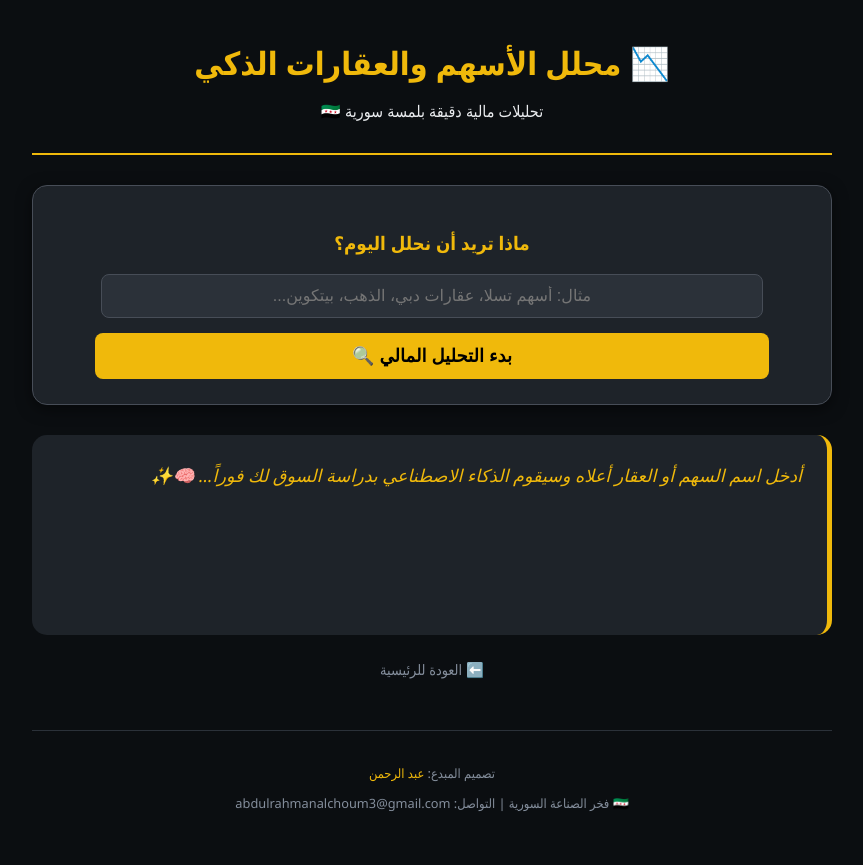
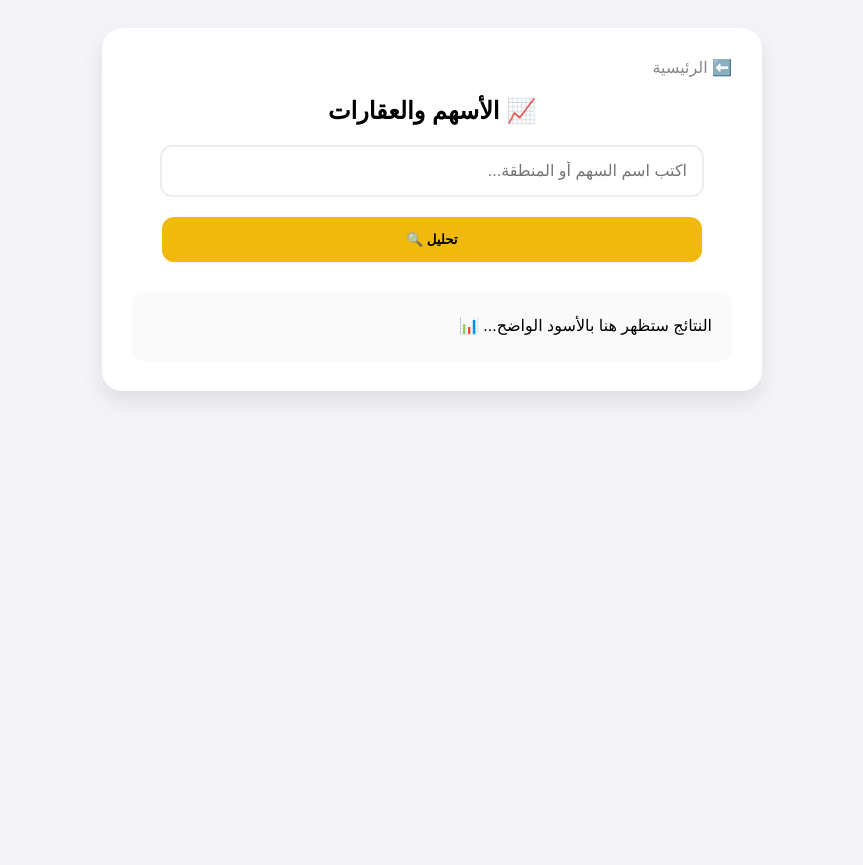
Before and after one commit to abdulrahmanalchoum3-ship-it/abdulrahmanalchoum3-ship-it, a Flask app: page /stocks_page in a window 1280 px wide. Shown: the whole page, without its empty margins (208-1071 px from the left). After the commit the page ends 401 px from the top, so only its background shows below. Run offline with Flask 3, Linux system fonts and the light colour scheme.

Commit message:
Update stocks.html

```diff
--- a/templates/stocks.html
+++ b/templates/stocks.html
@@ -1,81 +1,38 @@
 <!DOCTYPE html>
 <html lang="ar" dir="rtl">
 <head>
-    <meta charset="UTF-8">
-    <meta name="viewport" content="width=device-width, initial-scale=1.0">
-    <title>محلل الأسهم والعقارات | صناعة سورية 🇸🇾</title>
+    <meta charset="UTF-8"><title>الأسهم | عبدالرحمن AI</title>
     <style>
-        body { font-family: 'Segoe UI', Tahoma, Geneva, Verdana, sans-serif; background-color: #0b0e11; color: #eaecef; margin: 0; padding: 20px; text-align: center; }
-        header { border-bottom: 2px solid #f0b90b; padding-bottom: 15px; margin-bottom: 30px; }
-        .container { max-width: 800px; margin: 0 auto; }
-        .input-group { background: #1e2329; padding: 25px; border-radius: 15px; border: 1px solid #474d57; box-shadow: 0 4px 15px rgba(0,0,0,0.5); }
-        input { width: 85%; background: #2b3139; border: 1px solid #474d57; color: white; padding: 12px; border-radius: 8px; font-size: 16px; outline: none; margin-bottom: 15px; text-align: center; }
-        input:focus { border-color: #f0b90b; box-shadow: 0 0 10px rgba(240, 185, 11, 0.2); }
-        .analyze-btn { background: #f0b90b; color: #000; border: none; padding: 12px 40px; border-radius: 8px; font-weight: bold; cursor: pointer; font-size: 18px; transition: 0.3s; width: 90%; }
-        .analyze-btn:hover { background: #fcd535; transform: translateY(-2px); }
-        #result-box { margin-top: 30px; background: #1e2329; padding: 25px; border-radius: 15px; border-right: 5px solid #f0b90b; text-align: right; min-height: 150px; line-height: 1.8; font-size: 1.1em; color: #f0b90b; }
-        .home-link { display: inline-block; margin-top: 25px; color: #848e9c; text-decoration: none; font-size: 0.9em; transition: 0.3s; }
-        .home-link:hover { color: #f0b90b; }
-        footer { margin-top: 50px; padding: 20px; border-top: 1px solid #2b3139; color: #848e9c; font-size: 0.8em; }
+        body { font-family: sans-serif; background: #f4f4f9; padding: 20px; text-align: center; }
+        .card { background: #ffffff; padding: 30px; border-radius: 20px; box-shadow: 0 10px 25px rgba(0,0,0,0.1); max-width: 600px; margin: auto; }
+        input { width: 85%; padding: 15px; border: 2px solid #eee; border-radius: 12px; margin-bottom: 20px; font-size: 16px; }
+        .btn { background: #f0b90b; color: black; border: none; padding: 15px 40px; border-radius: 12px; font-weight: bold; cursor: pointer; width: 90%; }
+        #res-box { margin-top: 30px; padding: 20px; background: #fafafa; border-radius: 12px; text-align: right; color: #000; white-space: pre-wrap; line-height: 1.8; }
     </style>
 </head>
 <body>
-
-<div class="container">
-    <header>
-        <h1 style="color: #f0b90b; margin-bottom: 5px;">📉 محلل الأسهم والعقارات الذكي</h1>
-        <p>تحليلات مالية دقيقة بلمسة سورية 🇸🇾</p>
-    </header>
-
-    <div class="input-group">
-        <h3 style="color: #f0b90b;">ماذا تريد أن نحلل اليوم؟</h3>
-        <input type="text" id="target-name" placeholder="مثال: أسهم تسلا، عقارات دبي، الذهب، بيتكوين...">
-        <br>
-        <button class="analyze-btn" onclick="runAnalysis()">بدء التحليل المالي 🔍</button>
-    </div>
-
-    <div id="result-box">
-        <i>أدخل اسم السهم أو العقار أعلاه وسيقوم الذكاء الاصطناعي بدراسة السوق لك فوراً... 🧠✨</i>
-    </div>
-
-    <a href="/" class="home-link">⬅️ العودة للرئيسية</a>
-
-    <footer>
-        <p>تصميم المبدع: <span style="color: #f0b90b;">عبد الرحمن</span></p>
-        <p>🇸🇾 فخر الصناعة السورية | التواصل: abdulrahmanalchoum3@gmail.com</p>
-    </footer>
+<div class="card">
+    <a href="/" style="color:#888; text-decoration:none; display:block; text-align:right;">⬅️ الرئيسية</a>
+    <h2>📈 الأسهم والعقارات</h2>
+    <input type="text" id="target-input" placeholder="اكتب اسم السهم أو المنطقة...">
+    <button class="btn" onclick="startAnalysis()">تحليل 🔍</button>
+    <div id="res-box">النتائج ستظهر هنا بالأسود الواضح... 📊</div>
 </div>
-
 <script>
-    async function runAnalysis() {
-        const target = document.getElementById('target-name').value;
-        const resultBox = document.getElementById('result-box');
-
-        if (!target.trim()) {
-            alert("يا بطل، اكتب اسم السهم أو العقار أولاً!");
-            return;
-        }
-
-        resultBox.innerHTML = "<b>جاري تحليل اتجاهات السوق وجمع البيانات... 📊⏳</b>";
-
+    async function startAnalysis() {
+        const target = document.getElementById('target-input').value;
+        const resBox = document.getElementById('res-box');
+        if (!target) return;
+        resBox.innerText = "جاري التحليل... ⏳";
         try {
             const response = await fetch(`/stream_stocks?target=${encodeURIComponent(target)}`);
-            const reader = response.body.getReader();
-            resultBox.innerHTML = ""; // مسح رسالة الانتظار
-
+            const reader = response.body.getReader(); resBox.innerText = "";
             while (true) {
-                const { done, value } = await reader.read();
-                if (done) break;
-                const chunk = new TextDecoder().decode(value);
-                resultBox.innerHTML += chunk;
-                // سكرول تلقائي للأسفل لرؤية التحليل سطر بسطر
-                window.scrollTo(0, document.body.scrollHeight);
+                const {done, value} = await reader.read(); if (done) break;
+                resBox.innerText += new TextDecoder().decode(value);
             }
-        } catch (error) {
-            resultBox.innerHTML = "⚠️ حدث خطأ في الاتصال بالسيرفر، تأكد أن الموقع يعمل في Render.";
-        }
+        } catch (e) { resBox.innerText = "⚠️ خطأ في الاتصال بالسيرفر."; }
     }
 </script>
-
 </body>
 </html>
```
